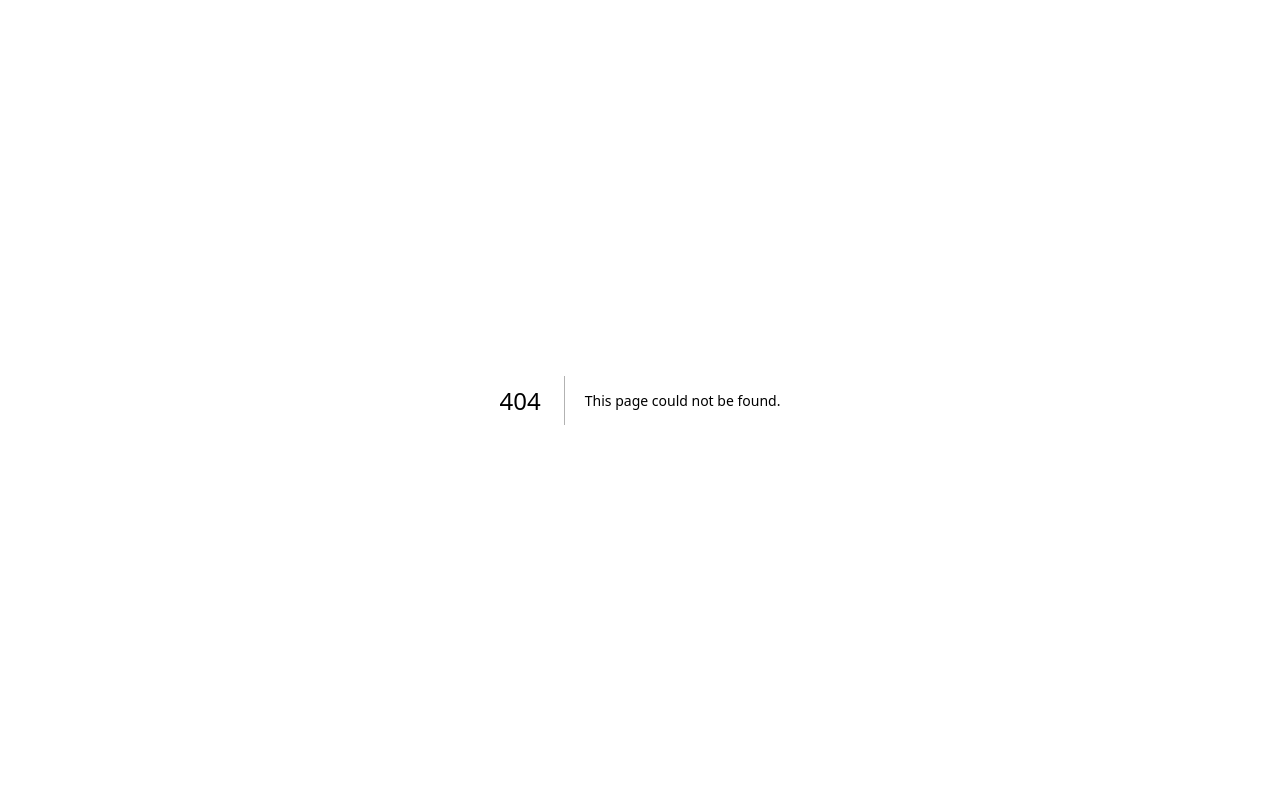
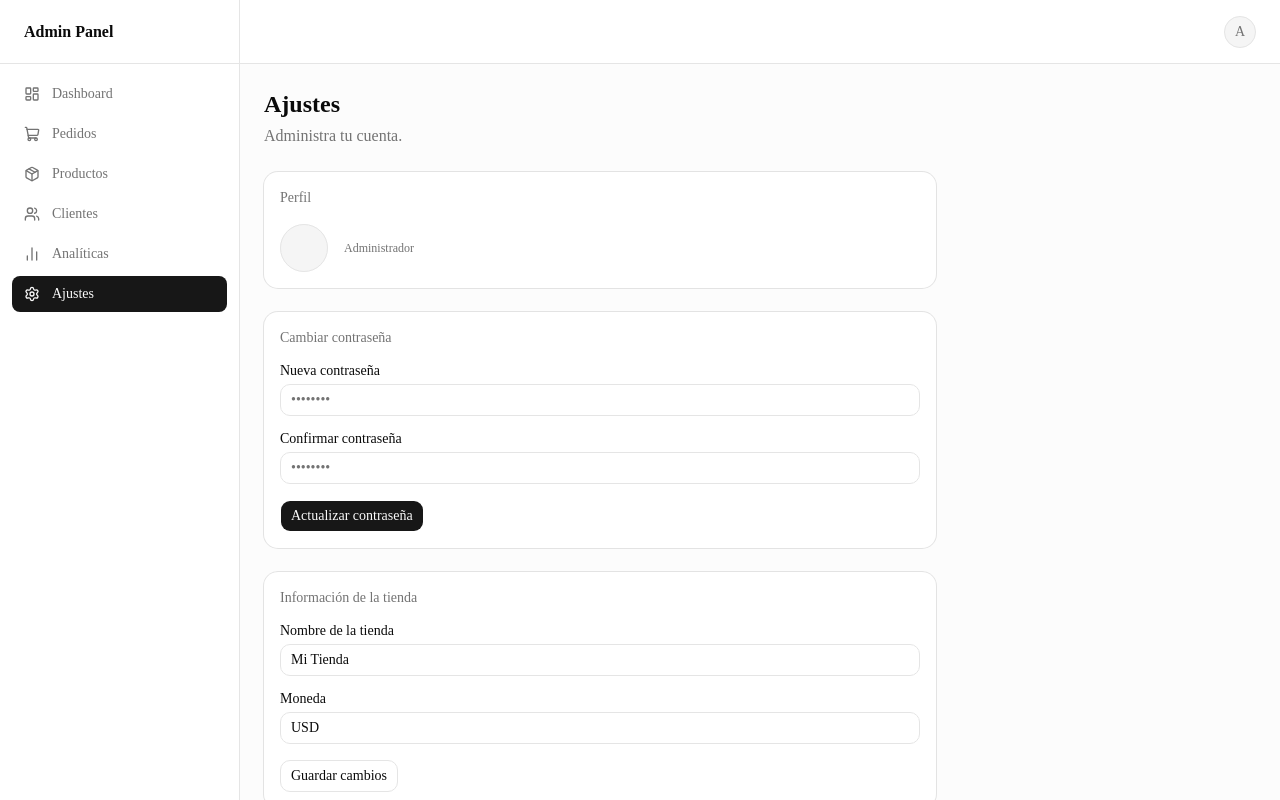
Before and after one commit to iMindCap/admin-panel, a Next.js app: page /settings in a window 1280 px wide. Before the commit this address had no page. Built offline with nearby package versions, Linux system fonts and the light colour scheme; no server answers.

Commit message:
Added settings page

```diff
--- /dev/null
+++ b/src/app/(dashboard)/settings/page.jsx
@@ -0,0 +1,131 @@
+'use client'
+
+import { useEffect, useState } from 'react'
+import { createClient } from '@/lib/supabase'
+import { Card, CardContent, CardHeader, CardTitle } from '@/components/ui/card'
+import { Input } from '@/components/ui/input'
+import { Label } from '@/components/ui/label'
+import { Button } from '@/components/ui/button'
+import { Avatar, AvatarFallback } from '@/components/ui/avatar'
+
+export default function SettingsPage() {
+  const [user, setUser] = useState(null)
+  const [password, setPassword] = useState('')
+  const [confirm, setConfirm] = useState('')
+  const [message, setMessage] = useState(null)
+  const [loading, setLoading] = useState(false)
+  const supabase = createClient()
+
+  useEffect(() => {
+    async function getUser() {
+      const { data: { user } } = await supabase.auth.getUser()
+      setUser(user)
+    }
+    getUser()
+  }, [])
+
+  async function handleChangePassword() {
+    if (password !== confirm) {
+      setMessage({ type: 'error', text: 'Las contraseñas no coinciden.' })
+      return
+    }
+    if (password.length < 6) {
+      setMessage({ type: 'error', text: 'Mínimo 6 caracteres.' })
+      return
+    }
+    setLoading(true)
+    const { error } = await supabase.auth.updateUser({ password })
+    setLoading(false)
+    if (error) {
+      setMessage({ type: 'error', text: 'Error al cambiar la contraseña.' })
+    } else {
+      setMessage({ type: 'success', text: 'Contraseña actualizada correctamente.' })
+      setPassword('')
+      setConfirm('')
+    }
+  }
+
+  return (
+    <div className="flex flex-col gap-6 max-w-2xl">
+      <div>
+        <h1 className="text-2xl font-semibold">Ajustes</h1>
+        <p className="text-muted-foreground mt-1">Administra tu cuenta.</p>
+      </div>
+
+      {/* Perfil */}
+      <Card>
+        <CardHeader>
+          <CardTitle className="text-sm font-medium text-muted-foreground">Perfil</CardTitle>
+        </CardHeader>
+        <CardContent className="flex items-center gap-4">
+          <Avatar className="w-12 h-12">
+            <AvatarFallback className="text-lg">
+              {user?.email?.charAt(0).toUpperCase()}
+            </AvatarFallback>
+          </Avatar>
+          <div>
+            <p className="font-medium">{user?.email}</p>
+            <p className="text-xs text-muted-foreground">Administrador</p>
+          </div>
+        </CardContent>
+      </Card>
+
+      {/* Cambiar contraseña */}
+      <Card>
+        <CardHeader>
+          <CardTitle className="text-sm font-medium text-muted-foreground">
+            Cambiar contraseña
+          </CardTitle>
+        </CardHeader>
+        <CardContent className="flex flex-col gap-4">
+          <div className="flex flex-col gap-1.5">
+            <Label>Nueva contraseña</Label>
+            <Input
+              type="password"
+              placeholder="••••••••"
+              value={password}
+              onChange={e => setPassword(e.target.value)}
+            />
+          </div>
+          <div className="flex flex-col gap-1.5">
+            <Label>Confirmar contraseña</Label>
+            <Input
+              type="password"
+              placeholder="••••••••"
+              value={confirm}
+              onChange={e => setConfirm(e.target.value)}
+            />
+          </div>
+          {message && (
+            <p className={`text-sm ${message.type === 'error' ? 'text-destructive' : 'text-green-600'}`}>
+              {message.text}
+            </p>
+          )}
+          <Button onClick={handleChangePassword} disabled={loading} className="self-start">
+            {loading ? 'Guardando...' : 'Actualizar contraseña'}
+          </Button>
+        </CardContent>
+      </Card>
+
+      {/* Info de la tienda */}
+      <Card>
+        <CardHeader>
+          <CardTitle className="text-sm font-medium text-muted-foreground">
+            Información de la tienda
+          </CardTitle>
+        </CardHeader>
+        <CardContent className="flex flex-col gap-4">
+          <div className="flex flex-col gap-1.5">
+            <Label>Nombre de la tienda</Label>
+            <Input defaultValue="Mi Tienda" />
+          </div>
+          <div className="flex flex-col gap-1.5">
+            <Label>Moneda</Label>
+            <Input defaultValue="USD" />
+          </div>
+          <Button variant="outline" className="self-start">Guardar cambios</Button>
+        </CardContent>
+      </Card>
+    </div>
+  )
+}
```
